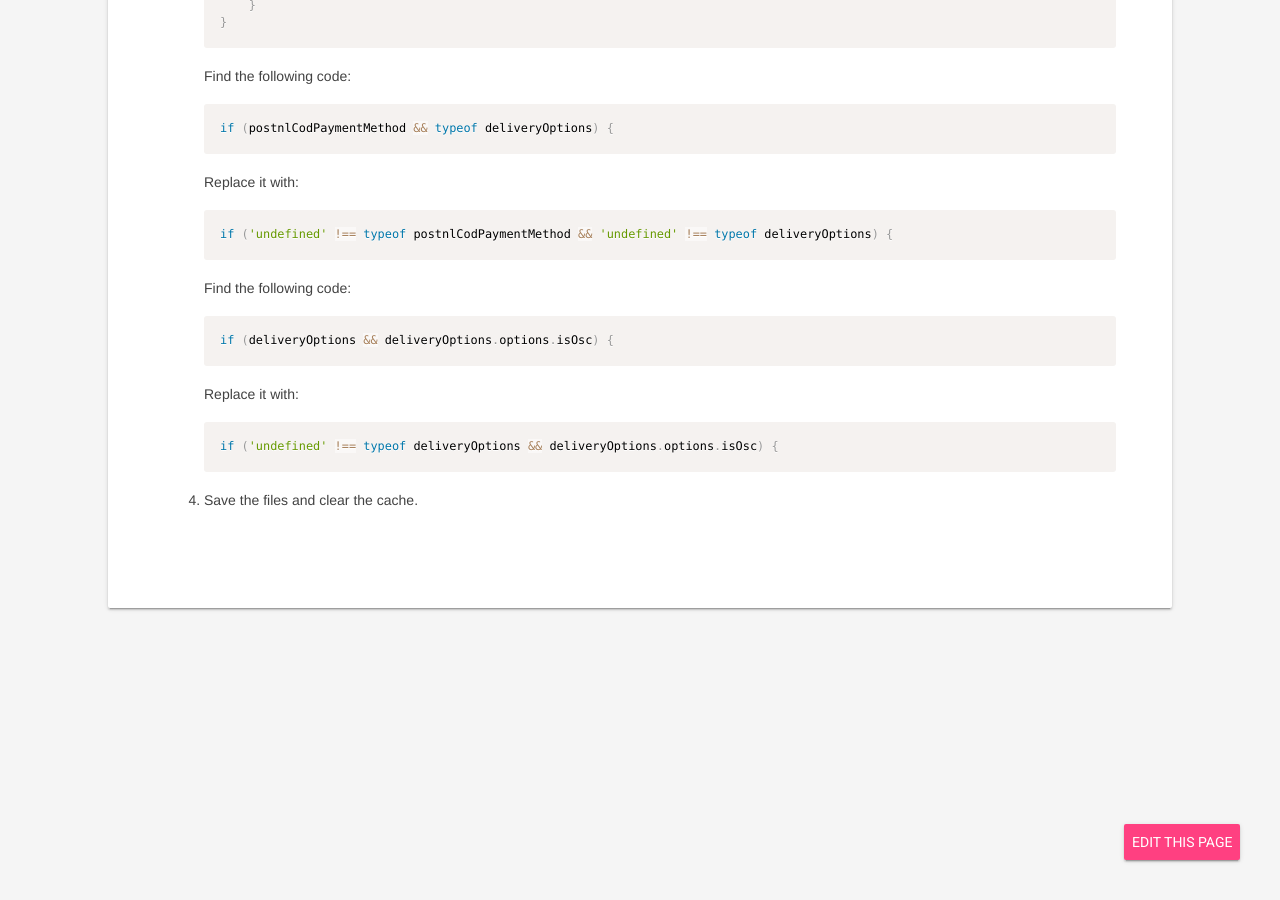
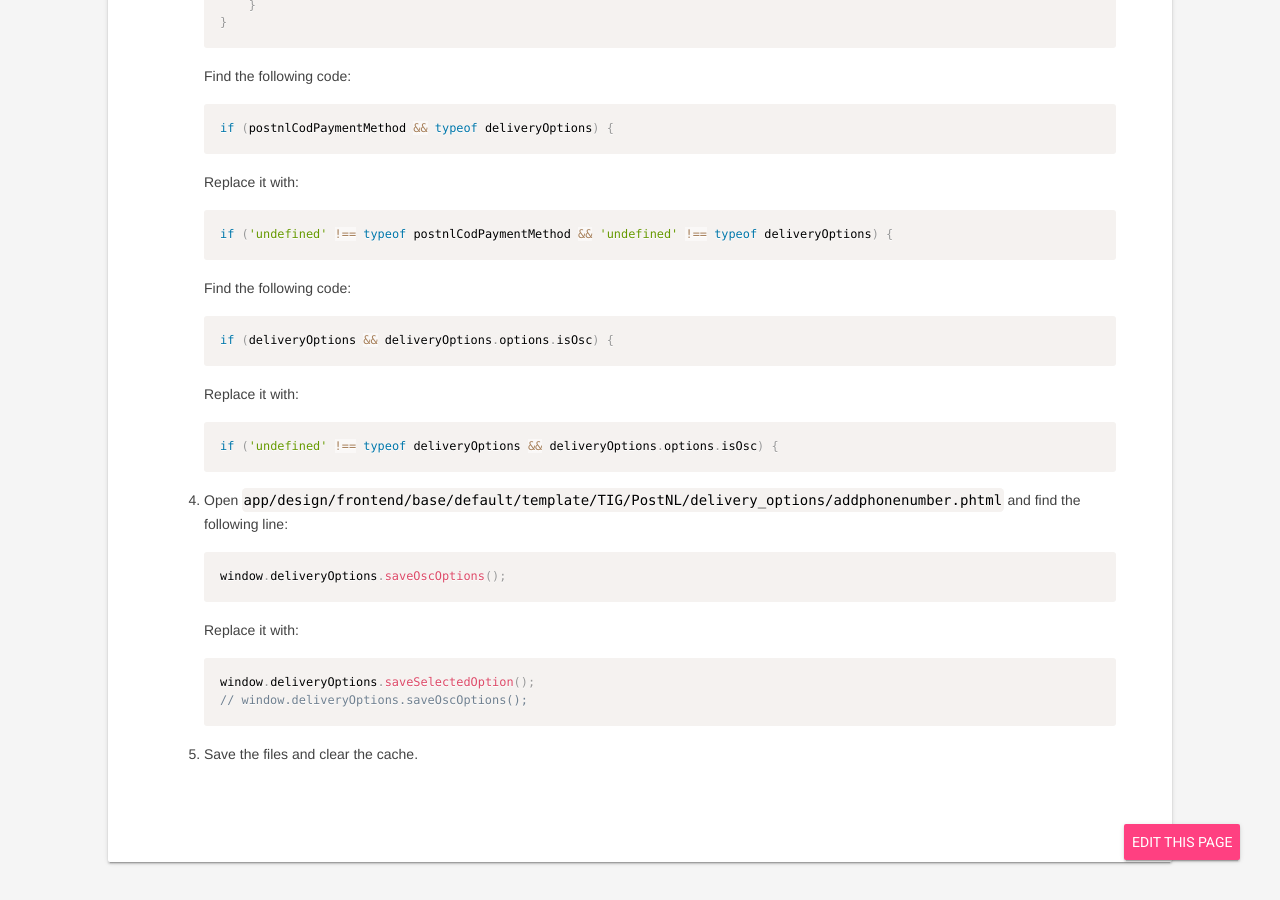
Before and after one commit to tmhub/tmhub.github.io, a Jekyll site: the page built from extensions/firecheckout/supported-modules/tig-postnl.md, in a window 1280 px wide and 900 px high, scrolled down 1253 px. Built offline with Jekyll 4.4.1, drawn with Linux system fonts in a browser that asks for light colours.

Commit message:
Updated TIG_PostNL instructions

````diff
--- a/extensions/firecheckout/supported-modules/tig-postnl.md
+++ b/extensions/firecheckout/supported-modules/tig-postnl.md
@@ -94,4 +94,18 @@ category: Firecheckout
     if ('undefined' !== typeof deliveryOptions && deliveryOptions.options.isOsc) {
     ```
 
- 4. Save the files and clear the cache.
+ 4. Open `app/design/frontend/base/default/template/TIG/PostNL/delivery_options/addphonenumber.phtml`
+ and find the following line:
+
+    ```javascript
+    window.deliveryOptions.saveOscOptions();
+    ```
+
+    Replace it with:
+
+    ```javascript
+    window.deliveryOptions.saveSelectedOption();
+    // window.deliveryOptions.saveOscOptions();
+    ```
+
+ 5. Save the files and clear the cache.
````
